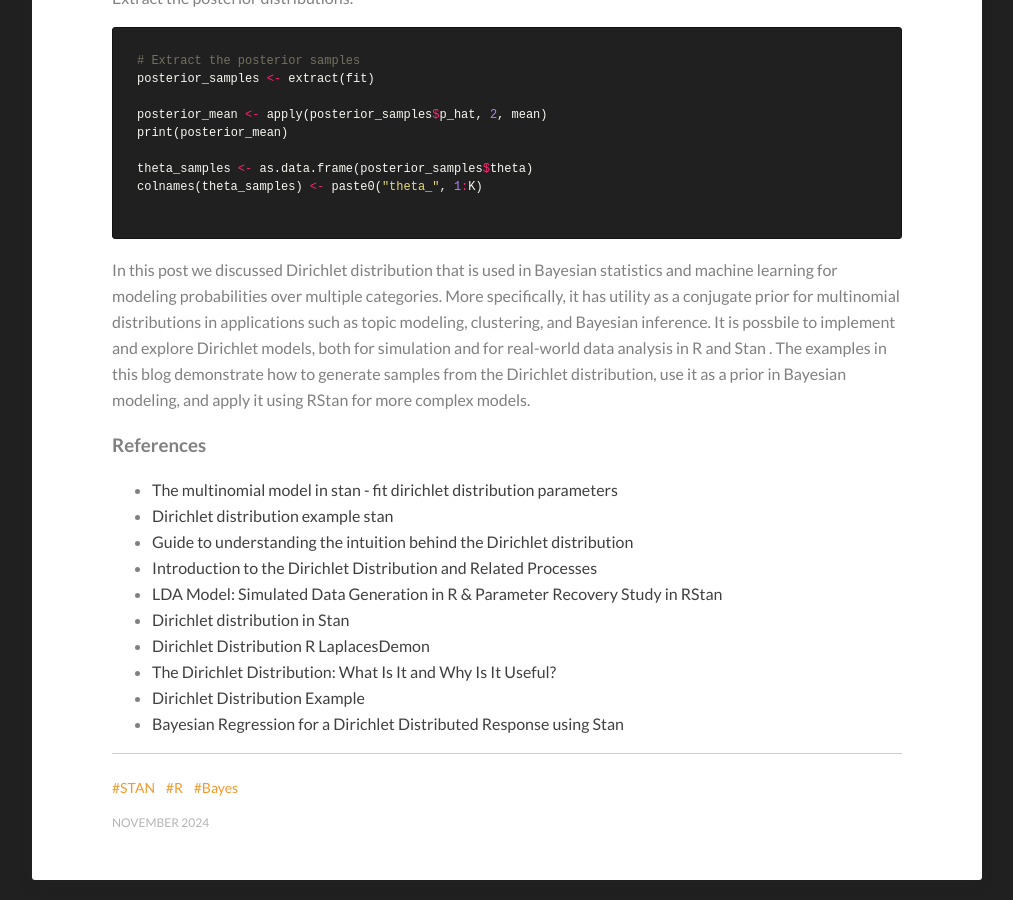
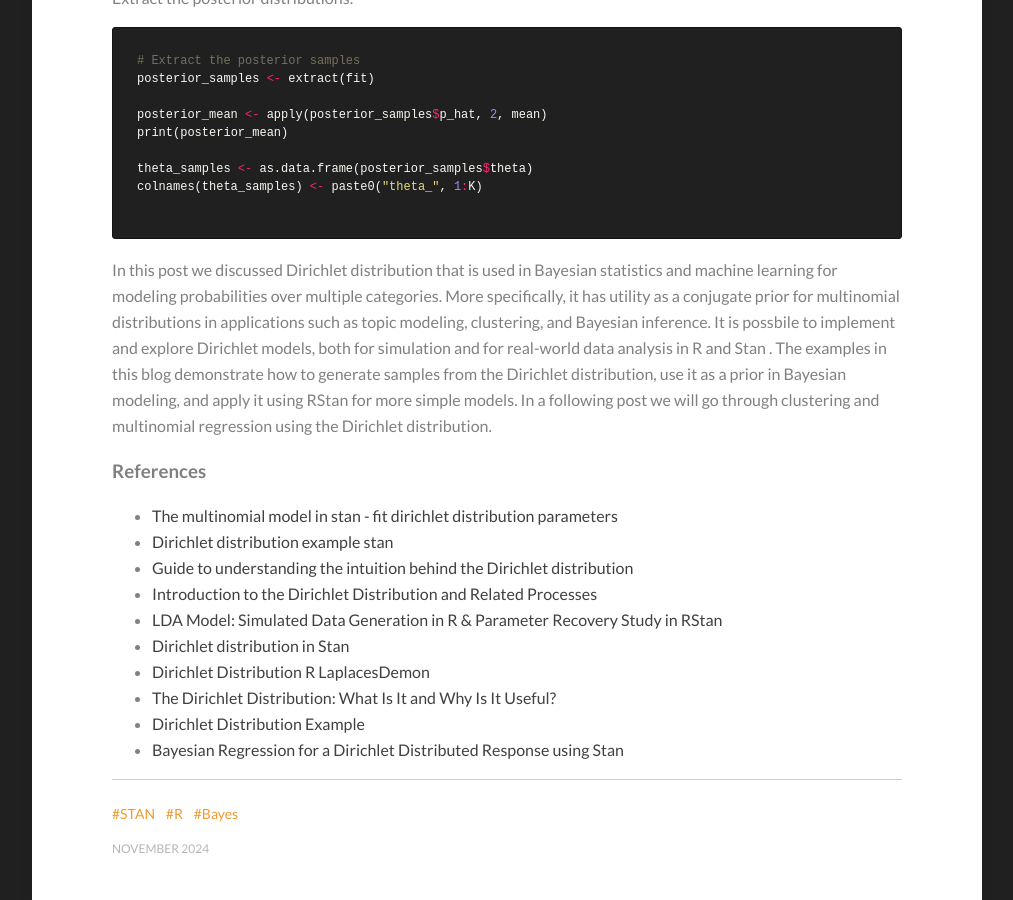
Before and after one commit to Kamran-Afzali/Kamran-Afzali.github.io, a Jekyll site: the page built from _posts/2024-11-25-Dirichlet_Distribution.md, in a window 1280 px wide and 900 px high, scrolled down 5344 px. Shown: the whole window, without its empty margins (133-1146 px from the left). Built offline with Jekyll 4.4.1, drawn with Linux system fonts in a browser that asks for light colours; formulas are drawn with MathJax 3.

Commit message:
Update 2024-11-25-Dirichlet_Distribution.md

````diff
--- a/_posts/2024-11-25-Dirichlet_Distribution.md
+++ b/_posts/2024-11-25-Dirichlet_Distribution.md
@@ -213,7 +213,7 @@
 
 ```
 
-In this post we discussed Dirichlet distribution that is used in Bayesian statistics and machine learning for modeling probabilities over multiple categories. More specifically, it has utility as a conjugate prior for multinomial distributions in applications such as topic modeling, clustering, and Bayesian inference. It is possbile to implement and explore Dirichlet models, both for simulation and for real-world data analysis in R and Stan . The examples in this blog demonstrate how to generate samples from the Dirichlet distribution, use it as a prior in Bayesian modeling, and apply it using RStan for more complex models.
+In this post we discussed Dirichlet distribution that is used in Bayesian statistics and machine learning for modeling probabilities over multiple categories. More specifically, it has utility as a conjugate prior for multinomial distributions in applications such as topic modeling, clustering, and Bayesian inference. It is possbile to implement and explore Dirichlet models, both for simulation and for real-world data analysis in R and Stan . The examples in this blog demonstrate how to generate samples from the Dirichlet distribution, use it as a prior in Bayesian modeling, and apply it using RStan for more simple models. In a following post we will go through clustering and multinomial regression using the Dirichlet distribution.
 
 ### References
 
````
